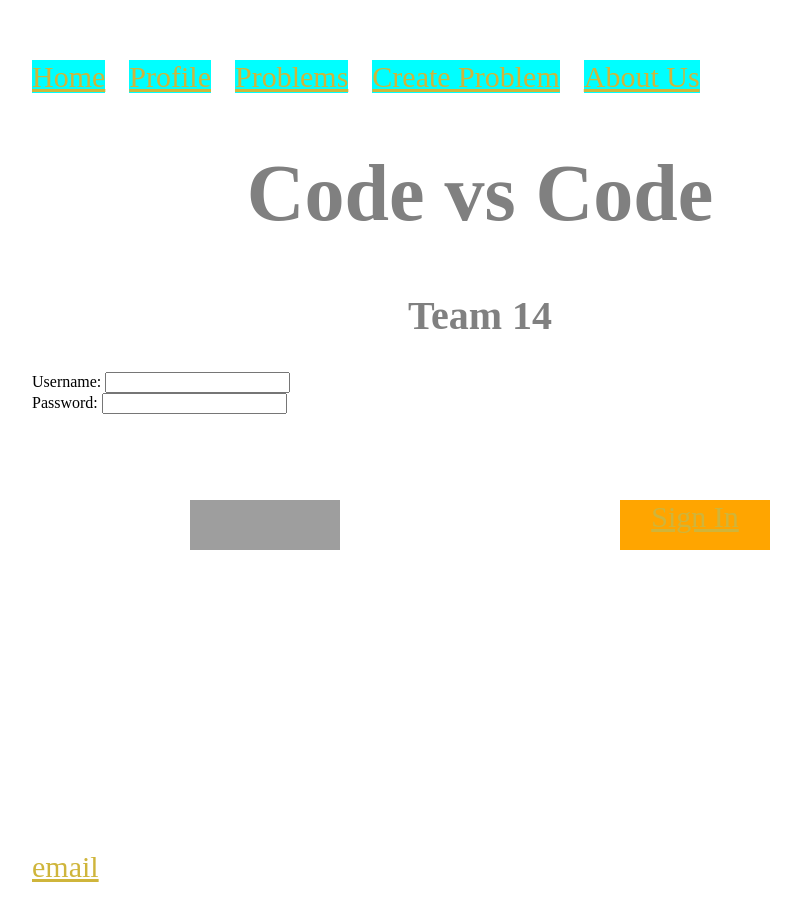
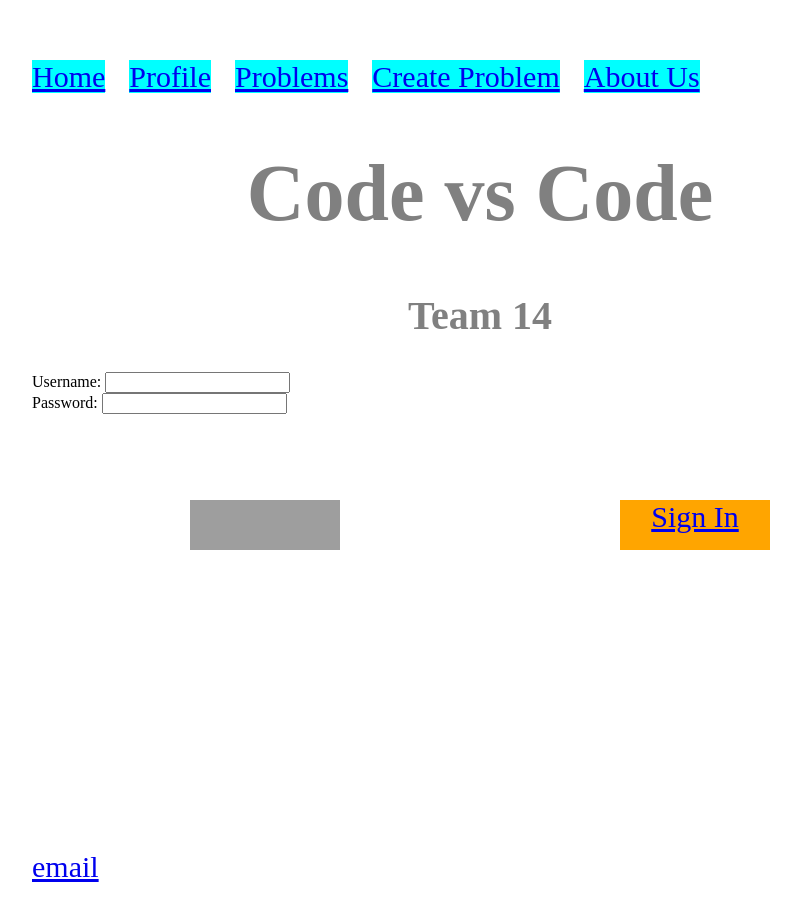
Before and after one commit to rramakrishnan246/rramakrishnan246.github.io, a Jekyll site: the page built from index.html, in a window 1280 px wide. Shown: the whole page, without its empty margins (160-961 px from the left). Built offline with Jekyll 4.4.1, drawn with Linux system fonts in a browser that asks for light colours; grey boxes are pictures that could not be loaded.

Commit message:
Update main.css

```diff
--- a/css/main.css
+++ b/css/main.css
@@ -24,7 +24,7 @@ footer ul li {
 }
 a {
     text-decoration: underline;
-    color: #CFB53B;
+   /* color: #CFB53B;*/
 }
 a:hover {
     text-decoration: underline;
```
